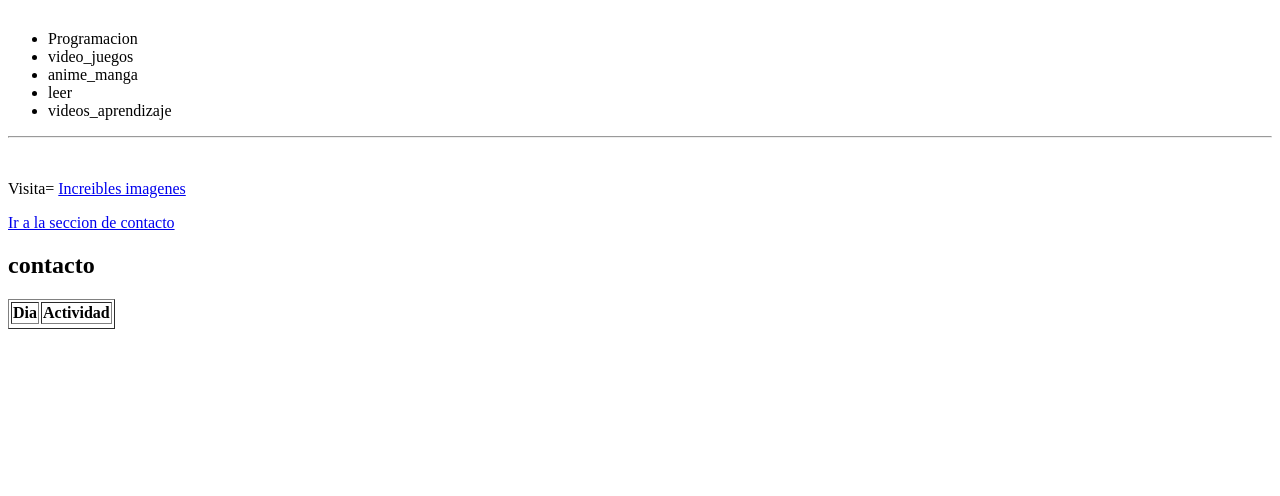
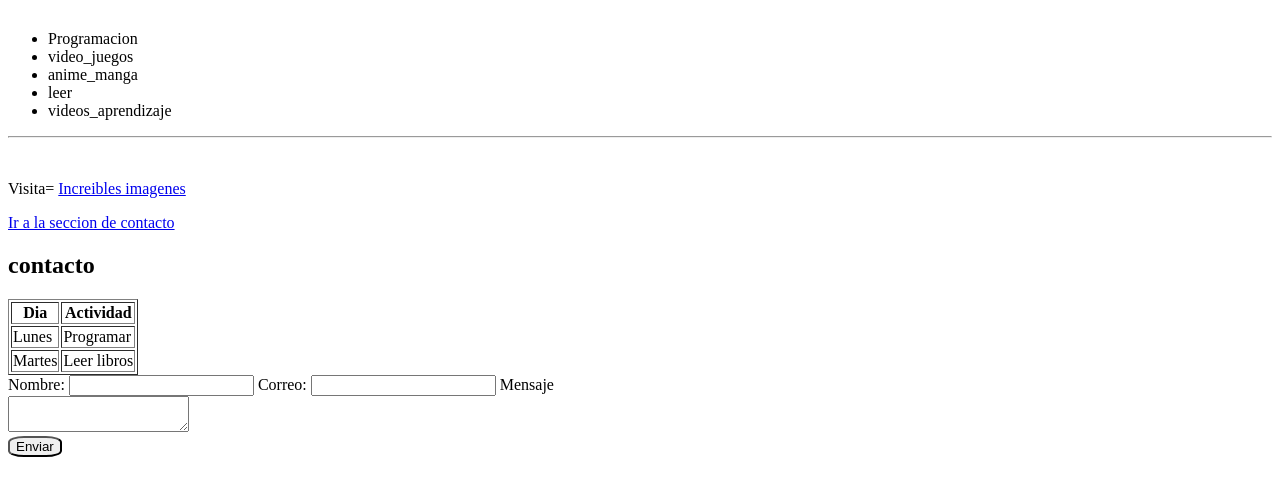
Before and after one commit to FabianGuar/Mi_primera_pagina_web, a plain HTML site: page index.html in a window 1280 px wide. Shown: the part 268-764 px from the top of the page. Drawn offline with Linux system fonts and the light colour scheme.

Commit message:
crear formulario de contacto

```diff
--- a/index.html
+++ b/index.html
@@ -44,9 +44,26 @@
             </tr>
         </thead>
         <tbody>
-            <tr></tr>
+            <tr>
+                <td>Lunes</td>
+                <td>Programar</td>
+            </tr>
+            <tr>
+                <td>Martes</td>
+                <td>Leer libros</td>
+            </tr>
         </tbody>
     </table>
+    <!--formulario de contacto-->
+    <form action="">
+        <label for="nombre">Nombre: </label>
+        <input type="text" id="nombre" name="nombre">
+        <label for="email">Correo: </label>
+        <input type="email" id="email" name="email">
+        <label for="mensaje">Mensaje</label><br>
+        <textarea name="mensaje" id="mensaje"></textarea><br>
+        <button style="border-radius: 30%;" type="submit">Enviar</button>
+    </form>
 
 </body>
 </html>
```
